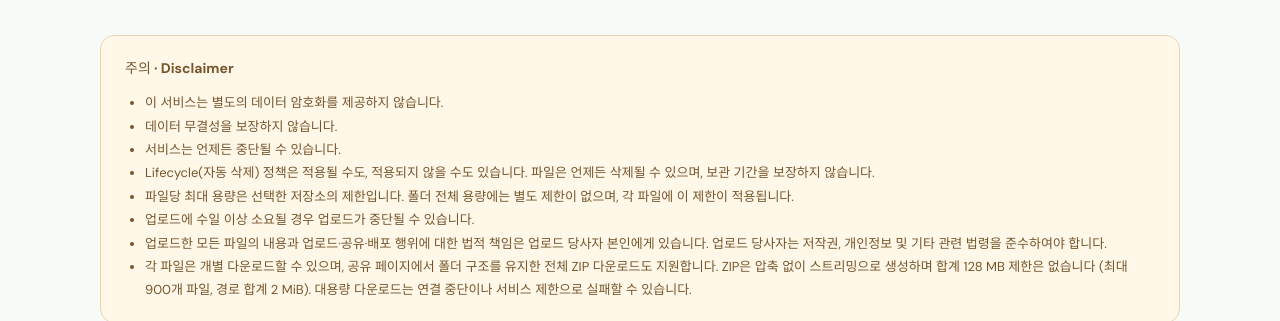
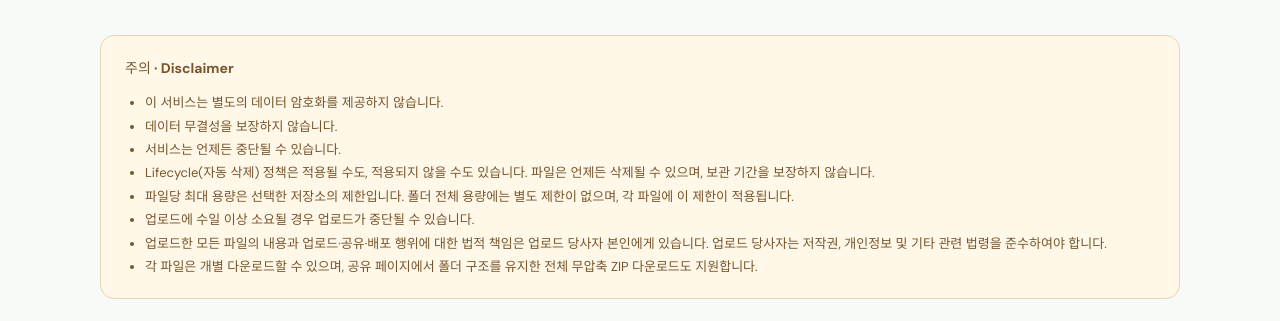
Before and after one commit to SJang1/backup-to-s3-cfworkers, a website: page public/index.html in a window 1280 px wide. Shown: the part 438-759 px from the top of the page. Drawn offline with Linux system fonts and the light colour scheme; no server answers.

Commit message:
disclaimer

```diff
--- a/public/index.html
+++ b/public/index.html
@@ -3,7 +3,7 @@
 <head><meta charset="utf-8"><meta name="viewport" content="width=device-width,initial-scale=1"><title>Backup to S3 · 임시 파일 보관함</title><link rel="stylesheet" href="/style.css"><script src="/app.js" defer></script></head>
 <body><header><a href="/" class="brand"><span class="logo">↗</span> backup<span class="muted"> / </span>s3</a></header>
 <main><div class="eyebrow">YOUR FILES. A LITTLE LIGHTER.</div><h1>큰 파일도,<br>가볍게 건네세요<span class="accent">.</span></h1><p class="intro">파일 하나부터 폴더 전체까지. 조각내어 업로드하고,<br class="desktop"> 링크 하나로 공유하세요. 파일 보관 기간은 보장되지 않습니다.</p>
-<aside class="disclaimer" aria-labelledby="disclaimer-title"><strong id="disclaimer-title">주의 · Disclaimer</strong><ul><li>이 서비스는 별도의 데이터 암호화를 제공하지 않습니다.</li><li>데이터 무결성을 보장하지 않습니다.</li><li>서비스는 언제든 중단될 수 있습니다.</li><li>Lifecycle(자동 삭제) 정책은 적용될 수도, 적용되지 않을 수도 있습니다. 파일은 언제든 삭제될 수 있으며, 보관 기간을 보장하지 않습니다.</li><li>파일당 최대 용량은 <span id="storage-limit">선택한 저장소의 제한</span>입니다. 폴더 전체 용량에는 별도 제한이 없으며, 각 파일에 이 제한이 적용됩니다.</li><li>업로드에 수일 이상 소요될 경우 업로드가 중단될 수 있습니다.</li><li>업로드한 모든 파일의 내용과 업로드·공유·배포 행위에 대한 법적 책임은 업로드 당사자 본인에게 있습니다. 업로드 당사자는 저작권, 개인정보 및 기타 관련 법령을 준수하여야 합니다.</li><li>각 파일은 개별 다운로드할 수 있으며, 공유 페이지에서 폴더 구조를 유지한 전체 ZIP 다운로드도 지원합니다. ZIP은 압축 없이 스트리밍으로 생성하며 합계 128 MB 제한은 없습니다 (최대 900개 파일, 경로 합계 2 MiB). 대용량 다운로드는 연결 중단이나 서비스 제한으로 실패할 수 있습니다.</li></ul></aside>
+<aside class="disclaimer" aria-labelledby="disclaimer-title"><strong id="disclaimer-title">주의 · Disclaimer</strong><ul><li>이 서비스는 별도의 데이터 암호화를 제공하지 않습니다.</li><li>데이터 무결성을 보장하지 않습니다.</li><li>서비스는 언제든 중단될 수 있습니다.</li><li>Lifecycle(자동 삭제) 정책은 적용될 수도, 적용되지 않을 수도 있습니다. 파일은 언제든 삭제될 수 있으며, 보관 기간을 보장하지 않습니다.</li><li>파일당 최대 용량은 <span id="storage-limit">선택한 저장소의 제한</span>입니다. 폴더 전체 용량에는 별도 제한이 없으며, 각 파일에 이 제한이 적용됩니다.</li><li>업로드에 수일 이상 소요될 경우 업로드가 중단될 수 있습니다.</li><li>업로드한 모든 파일의 내용과 업로드·공유·배포 행위에 대한 법적 책임은 업로드 당사자 본인에게 있습니다. 업로드 당사자는 저작권, 개인정보 및 기타 관련 법령을 준수하여야 합니다.</li><li>각 파일은 개별 다운로드할 수 있으며, 공유 페이지에서 폴더 구조를 유지한 전체 무압축 ZIP 다운로드도 지원합니다.</li></ul></aside>
 <section id="upload-view"><div class="storage-option"><label for="storage">업로드 저장소</label><select id="storage"><option value="" disabled selected>불러오는 중…</option></select></div><div class="drop" id="drop"><div class="upload-icon">↑</div><h2>여기에 파일이나 폴더를 놓으세요</h2><p>수백 GB 대용량 지원 · 폴더 구조 그대로 보존</p><div class="actions"><label class="file-picker primary">파일 선택 <span>↗</span><input type="file" id="files" multiple aria-label="파일 선택"></label><label class="file-picker">폴더 선택<input type="file" id="folder" webkitdirectory multiple aria-label="폴더 선택"></label></div></div>
 <div class="toolbar"><span id="selection">선택한 파일이 없습니다</span><button id="clear" class="text-button" hidden>목록 비우기</button></div><section id="progress-panel" hidden><div class="progress-title"><strong id="status">업로드 준비</strong><span id="percent">0%</span></div><div class="track"><div id="overall-bar"></div></div><div class="metrics"><span id="bytes">0 B / 0 B</span><span id="speed">—</span><span id="eta">—</span></div><div class="actions"><button id="start" class="primary">업로드 시작 ↗</button><button id="pause" hidden>일시정지</button><button id="cancel" class="text-button" hidden>업로드 취소</button></div></section>
 <div id="share-result" class="result" hidden><span class="eyebrow">READY TO SHARE</span><h2>공유 링크가 준비됐어요.</h2><div class="linkbox"><a id="share-link" target="_blank" rel="noopener"></a><button id="copy-share">공유 링크 복사</button></div><p>공유 페이지에서 파일 목록을 조회하고 저장소의 직접 다운로드 링크로 파일을 받을 수 있습니다.</p></div></section>
```
